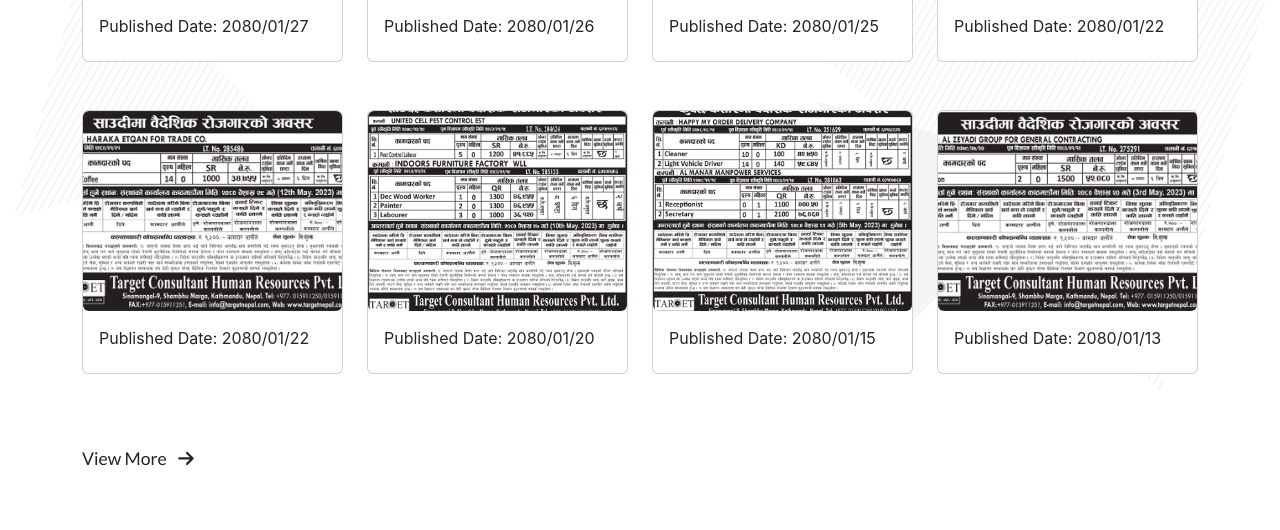
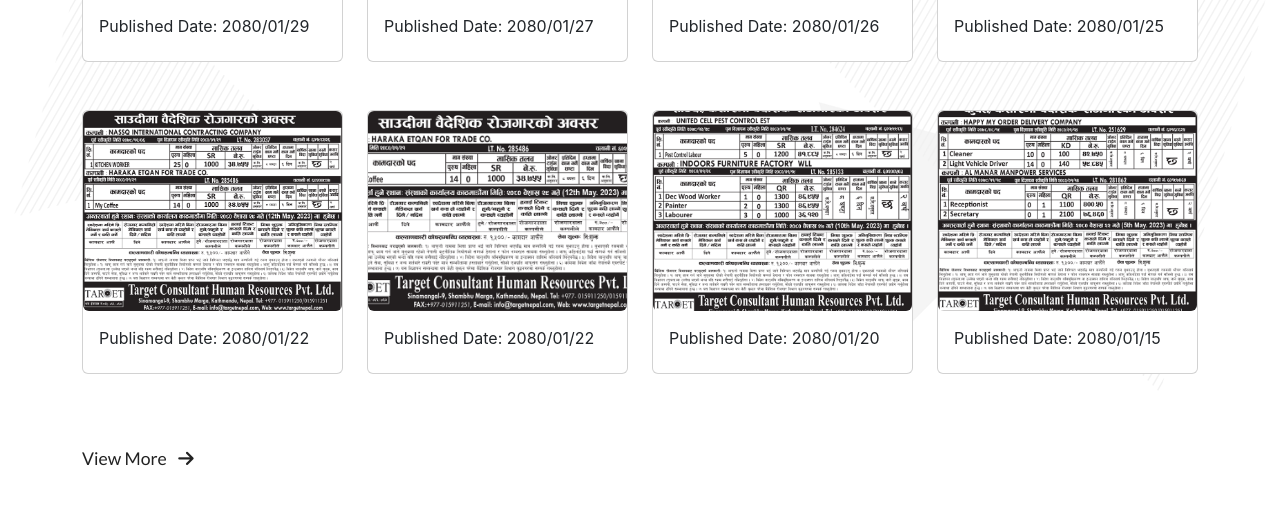
Before and after one commit to razustha/targetnepal, a PHP site: page / in a window 1280 px wide. Shown: the part 2573-3103 px from the top of the page. Run offline with PHP 8.4, Linux system fonts and the light colour scheme; some libraries are stand-ins or nearby versions; some web fonts are replaced.

Commit message:
add demand 28

```diff
--- a/page-templates/all-job.php
+++ b/page-templates/all-job.php
@@ -8,6 +8,16 @@
 
 
         <div class="row g-4">
+        <div class="col-md-3">
+                <a href="assets/img/demand/tchrp_28_baisakh_2080.png" data-lightbox="image-1">
+                    <div class="card mb-4">
+                        <img class="img-fluid rounded" src="assets/img/demand/tchrp_28_baisakh_2080.png" alt="">
+                        <div class="card-body">
+                            <h5 class="card-title">Published Date: 2080/01/29</h5>
+                        </div>
+                    </div>
+                </a>
+            </div>
             <div class="col-md-3">
                 <a href="assets/img/demand/tchrp_26_baisakh_2080_1.png" data-lightbox="image-1">
                     <div class="card mb-4">
@@ -78,17 +88,6 @@
                     </div>
                 </a>
             </div>
-            <div class="col-md-3">
-                <a href="assets/img/demand/tchrp_12_baisakh_2080_1.png" data-lightbox="image-1">
-                    <div class="card mb-4">
-                        <img class="img-fluid rounded" src="assets/img/demand/tchrp_12_baisakh_2080_1.png" alt="">
-                        <div class="card-body">
-                            <h5 class="card-title">Published Date: 2080/01/13</h5>
-                        </div>
-                    </div>
-                </a>
-            </div>
-
 
         </div>
         <div class="mt-5">
```
Also changed, not shown: job-demand.php (+10 -0 lines), assets/img/demand/tchrp_28_baisakh_2080.png (added).
